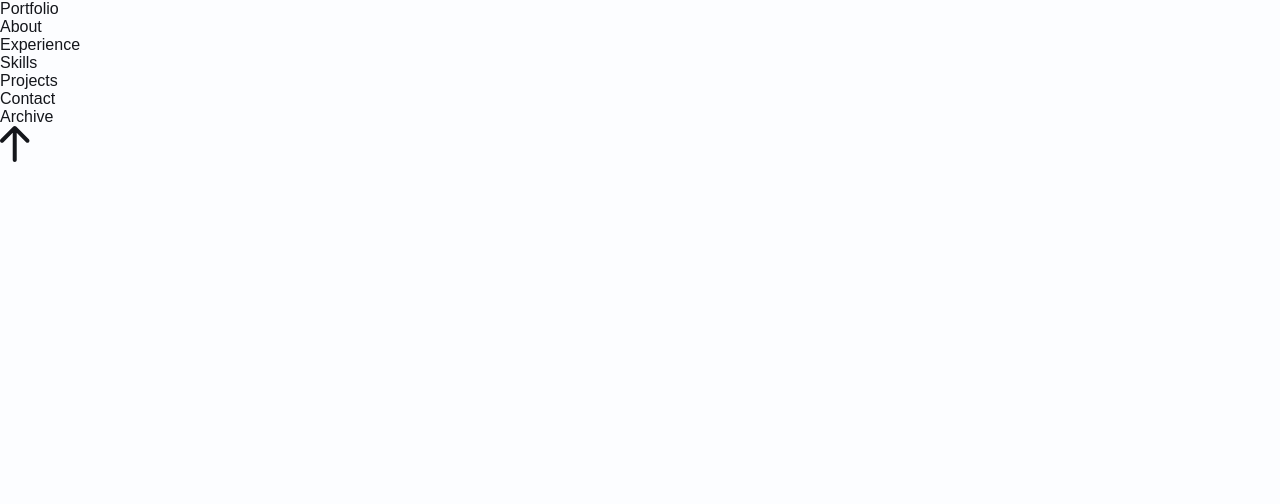
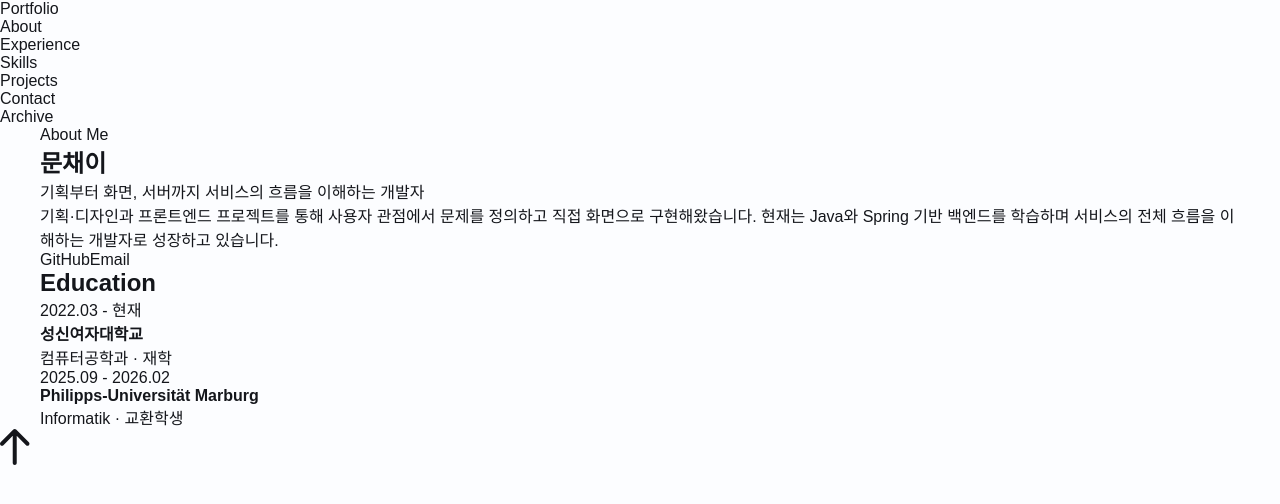
Before and after one commit to chaei388/portfolio, a React (Vite) app: page / in a window 1280 px wide. Shown: the top 504 px of the page. Built offline with nearby package versions, Linux system fonts and the light colour scheme; a web font is replaced by a local one.

Commit message:
feat: About 섹션 뼈대 구현
변경 내용

- About 섹션에 이름, 소개 문구, 외부 링크 추가
- 학력 정보를 목록 형태로 구성
- 자기소개 데이터를 별도 정적 데이터 파일로 분리

```diff
--- /dev/null
+++ b/src/data/about.ts
@@ -0,0 +1,27 @@
+// About 섹션에 표시할 기본 프로필 데이터
+export const aboutData = {
+  name: '문채이',
+  tagline: '기획부터 화면, 서버까지 서비스의 흐름을 이해하는 개발자',
+  description:
+    '기획·디자인과 프론트엔드 프로젝트를 통해 사용자 관점에서 문제를 정의하고 직접 화면으로 구현해왔습니다. 현재는 Java와 Spring 기반 백엔드를 학습하며 서비스의 전체 흐름을 이해하는 개발자로 성장하고 있습니다.',
+  education: [
+    {
+      id: 'sungshin',
+      period: '2022.03 - 현재',
+      school: '성신여자대학교',
+      major: '컴퓨터공학과',
+      status: '재학',
+    },
+    {
+      id: 'marburg',
+      period: '2025.09 - 2026.02',
+      school: 'Philipps-Universität Marburg',
+      major: 'Informatik',
+      status: '교환학생',
+    },
+  ],
+  links: {
+    github: 'https://github.com/chaei388',
+    email: 'mailto:day3856@gmail.com',
+  },
+}
--- a/src/pages/Home/sections/About/About.tsx
+++ b/src/pages/Home/sections/About/About.tsx
@@ -1,7 +1,43 @@
+import { aboutData } from '../../../../data/about'
+
 function About() {
   return (
     <>
-      <section id="about"></section>
+      <section id="about" aria-labelledby="about-title">
+        <div className="container">
+          <p>About Me</p>
+
+          {/* 이름, 한 줄 소개, 자기소개 */}
+          <h1 id="about-title">{aboutData.name}</h1>
+          <p>{aboutData.tagline}</p>
+          <p>{aboutData.description}</p>
+
+          {/* Contact (깃허브, 이메일) */}
+          <nav aria-label="프로필 링크">
+            <a href={aboutData.links.github} target="_blank" rel="noreferrer">
+              GitHub
+            </a>
+            <a href={aboutData.links.email}>Email</a>
+          </nav>
+
+          <section aria-labelledby="education-title">
+            <h2 id="education-title">Education</h2>
+
+            {/* 학력 리스트 */}
+            <ul>
+              {aboutData.education.map((item) => (
+                <li key={item.id}>
+                  <p>{item.period}</p>
+                  <strong>{item.school}</strong>
+                  <p>
+                    {item.major} · {item.status}
+                  </p>
+                </li>
+              ))}
+            </ul>
+          </section>
+        </div>
+      </section>
     </>
   )
 }
```
